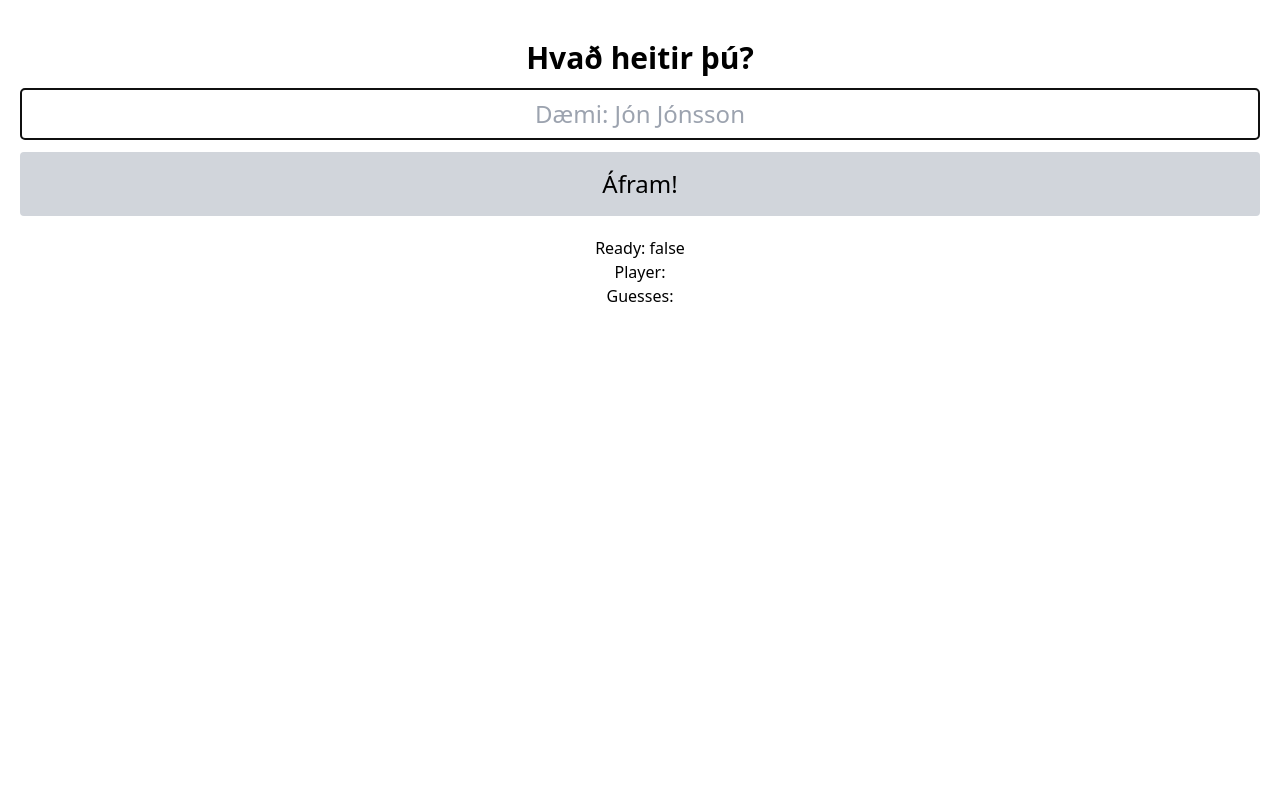
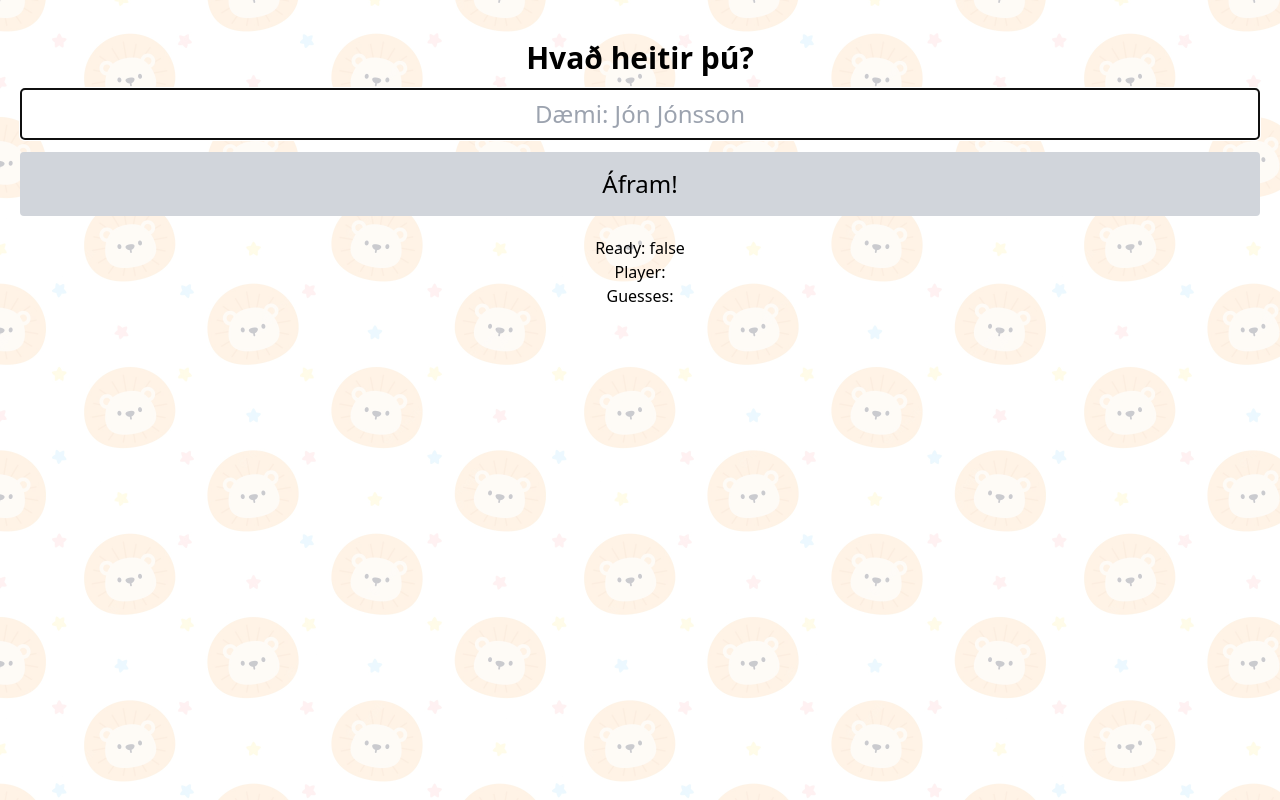
Before and after one commit to jonrh/name-reveal-party, a Next.js app: page / in a window 1280 px wide. Built offline with nearby package versions, Linux system fonts and the light colour scheme.

Commit message:
Added a cute teddy bear background to the guessing screen
Feedback from Sophia that the page was a bit too sparse.

```diff
--- a/pages/index.js
+++ b/pages/index.js
@@ -19,7 +19,7 @@ function guessApi(player, guess) {
   );
 }
 
-const labelStyle = `text-3xl font-bold`;
+const labelStyle = `pt-10 text-3xl font-bold`;
 
 const inputStyle = `
   my-3 py-2 px-4
@@ -75,7 +75,10 @@ export default function Index() {
         <title>Nafnaveisla 🎉</title>
       </Head>
 
-      <main className="text-center mx-5 my-10">
+      {/* Background image */}
+      <div className="bgTeddy" />
+
+      <main className="text-center mx-5 my-0">
         <p className={labelStyle}>{label}</p>
 
         <input
--- a/styles/globals.css
+++ b/styles/globals.css
@@ -1,3 +1,17 @@
 @tailwind base;
 @tailwind components;
 @tailwind utilities;
+
+.bgTeddy {
+    position: fixed;
+    height: 100vh;
+    width: 100vw;
+    overflow: hidden;
+    z-index: -1;
+
+    background-image: url("/bg.jpg");
+    /* Source is 2000x2000px which is a bit too big, this scales it down */
+    background-size: 500px;
+    background-repeat: repeat;
+    opacity: 0.3;
+}
```
Also changed, not shown: public/bg.jpg (added), 1 other file (tests, documents, lock files or other folders).
